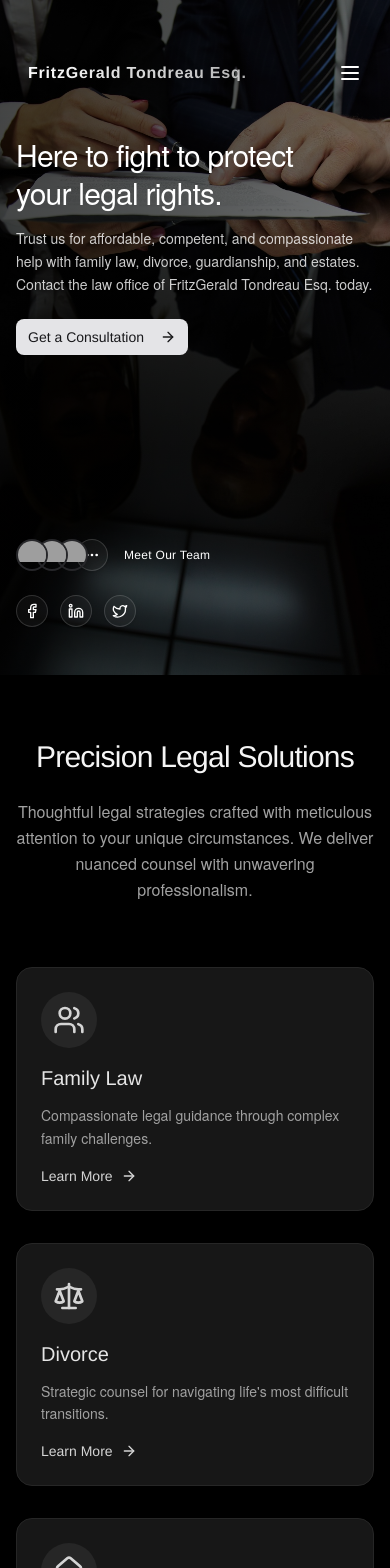
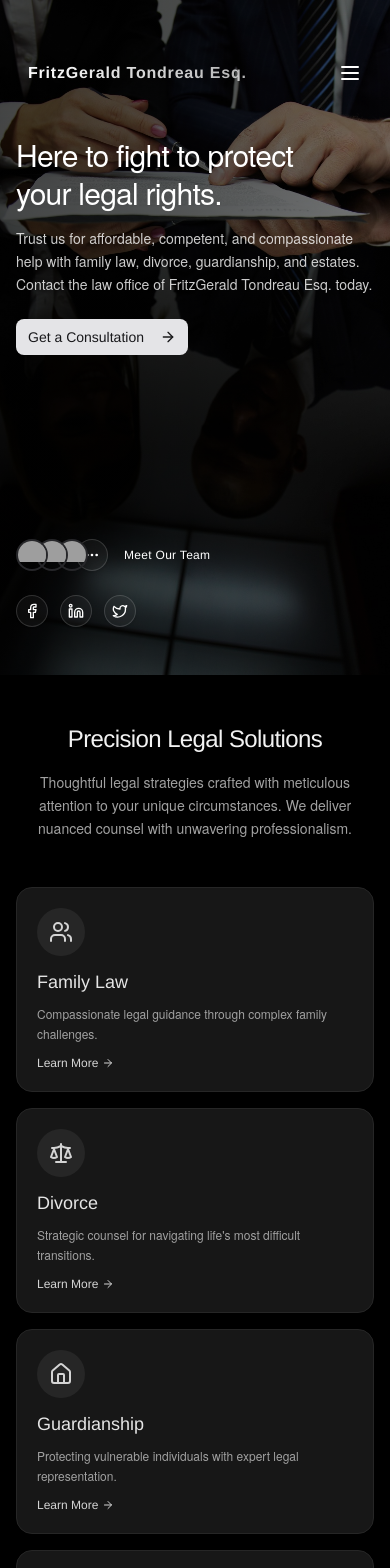
Before and after one commit to aimahusnain/Law-Firm-Website---tondreaulaw, a Next.js app: page / in a window 390 px wide. Shown: the top 1568 px of the page. Built offline with nearby package versions, Linux system fonts and the light colour scheme; grey boxes are pictures that could not be loaded; a web font is replaced by a local one.

Commit message:
Make the design responsive for legal services section

```diff
--- a/src/components/legal-services.tsx
+++ b/src/components/legal-services.tsx
@@ -5,44 +5,47 @@
       {
         title: "Family Law",
         description: "Compassionate legal guidance through complex family challenges.",
-        icon: <Users className="h-8 w-8 text-neutral-300" />,
+        icon: <Users className="h-6 sm:h-8 w-6 sm:w-8 text-neutral-300" />,
       },
       {
         title: "Divorce",
         description: "Strategic counsel for navigating life's most difficult transitions.",
-        icon: <Scale className="h-8 w-8 text-neutral-300" />,
+        icon: <Scale className="h-6 sm:h-8 w-6 sm:w-8 text-neutral-300" />,
       },
       {
         title: "Guardianship",
         description: "Protecting vulnerable individuals with expert legal representation.",
-        icon: <HomeIcon className="h-8 w-8 text-neutral-300" />,
+        icon: <HomeIcon className="h-6 sm:h-8 w-6 sm:w-8 text-neutral-300" />,
       },
       {
         title: "Estates",
         description: "Comprehensive planning to preserve and protect your legacy.",
-        icon: <BookOpen className="h-8 w-8 text-neutral-300" />,
+        icon: <BookOpen className="h-6 sm:h-8 w-6 sm:w-8 text-neutral-300" />,
       }
     ];
 
     return (
-      <section className="w-full bg-black py-16 md:py-24">
-        <div className="container mx-auto px-4 md:px-8">
+      <section className="w-full bg-black py-12 sm:py-16 md:py-24">
+        <div className="container mx-auto px-4 sm:px-6 md:px-8">
           {/* Header */}
-          <div className="text-center mb-16 max-w-4xl mx-auto">
+          <div className="text-center mb-12 sm:mb-16 max-w-4xl mx-auto">
             <h2 className="
-              text-3xl
+              text-2xl
+              sm:text-3xl
               md:text-5xl
               lg:text-6xl
               font-light
               text-neutral-100
-              mb-6
+              mb-4
+              sm:mb-6
               tracking-tight
             ">
               Precision Legal Solutions
             </h2>
             <p className="
               text-neutral-400
-              text-base
+              text-sm
+              sm:text-base
               md:text-lg
               max-w-3xl
               mx-auto
@@ -54,15 +57,13 @@
             </p>
           </div>
 
-          {/* Mobile-Friendly Grid Keeping Desktop Layout */}
-          <div className="grid grid-cols-12 gap-8">
+          {/* Responsive Grid */}
+          <div className="grid grid-cols-1 sm:grid-cols-2 lg:grid-cols-4 gap-4 sm:gap-6 lg:gap-8">
             {services.map((service, index) => (
               <div
                 key={index}
                 className={`
-                  col-span-12
-                  md:col-span-6
-                  lg:col-span-3
+                  w-full
                   group
                   relative
                   overflow-hidden
@@ -75,19 +76,21 @@
                   hover:border-neutral-700
                   hover:shadow-xl
                   transform
-                  ${index % 2 === 0 ? 'md:translate-y-8' : 'md:-translate-y-8'}
-                  ${index === 0 || index === 3 ? 'sm:col-start-2 lg:col-start-auto' : ''}
+                  ${index % 2 === 0 ? 'lg:translate-y-8' : 'lg:-translate-y-8'}
                 `}
               >
-                <div className="p-6 md:p-8 relative z-10 h-full flex flex-col">
+                <div className="p-5 sm:p-6 md:p-8 relative z-10 h-full flex flex-col">
                   {/* Subtle Icon Container */}
                   <div className={`
-                    w-14
+                    w-12
+                    sm:w-14
                     md:w-16
-                    h-14
+                    h-12
+                    sm:h-14
                     md:h-16
                     rounded-full
-                    mb-4
+                    mb-3
+                    sm:mb-4
                     md:mb-6
                     flex
                     items-center
@@ -100,11 +103,13 @@
                   </div>
 
                   <h3 className="
-                    text-xl
+                    text-lg
+                    sm:text-xl
                     md:text-2xl
                     font-light
                     text-neutral-200
-                    mb-3
+                    mb-2
+                    sm:mb-3
                     md:mb-4
                     transition-colors
                   ">
@@ -112,9 +117,11 @@
                   </h3>
                   <p className="
                     text-neutral-400
-                    text-sm
+                    text-xs
+                    sm:text-sm
                     md:text-base
-                    mb-4
+                    mb-3
+                    sm:mb-4
                     md:mb-6
                     flex-grow
                     leading-relaxed
@@ -133,16 +140,20 @@
                         items-center
                         hover:text-white
                         transition-colors
-                        text-sm
+                        text-xs
+                        sm:text-sm
                         md:text-base
                       "
                     >
                       Learn More
                       <ArrowRight
                         className="
-                          ml-2
-                          h-4
-                          w-4
+                          ml-1
+                          sm:ml-2
+                          h-3
+                          w-3
+                          sm:h-4
+                          sm:w-4
                           transform
                           transition-transform
                           group-hover/link:translate-x-1
```
